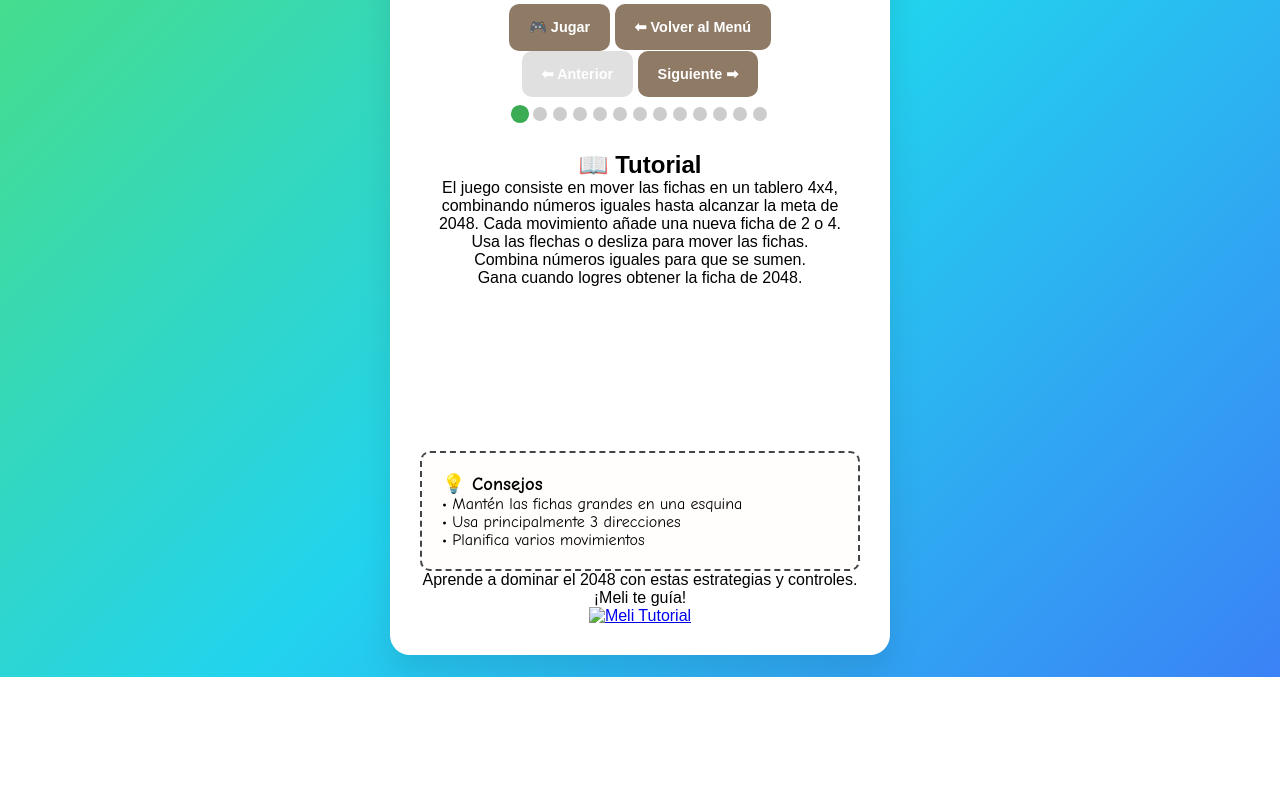
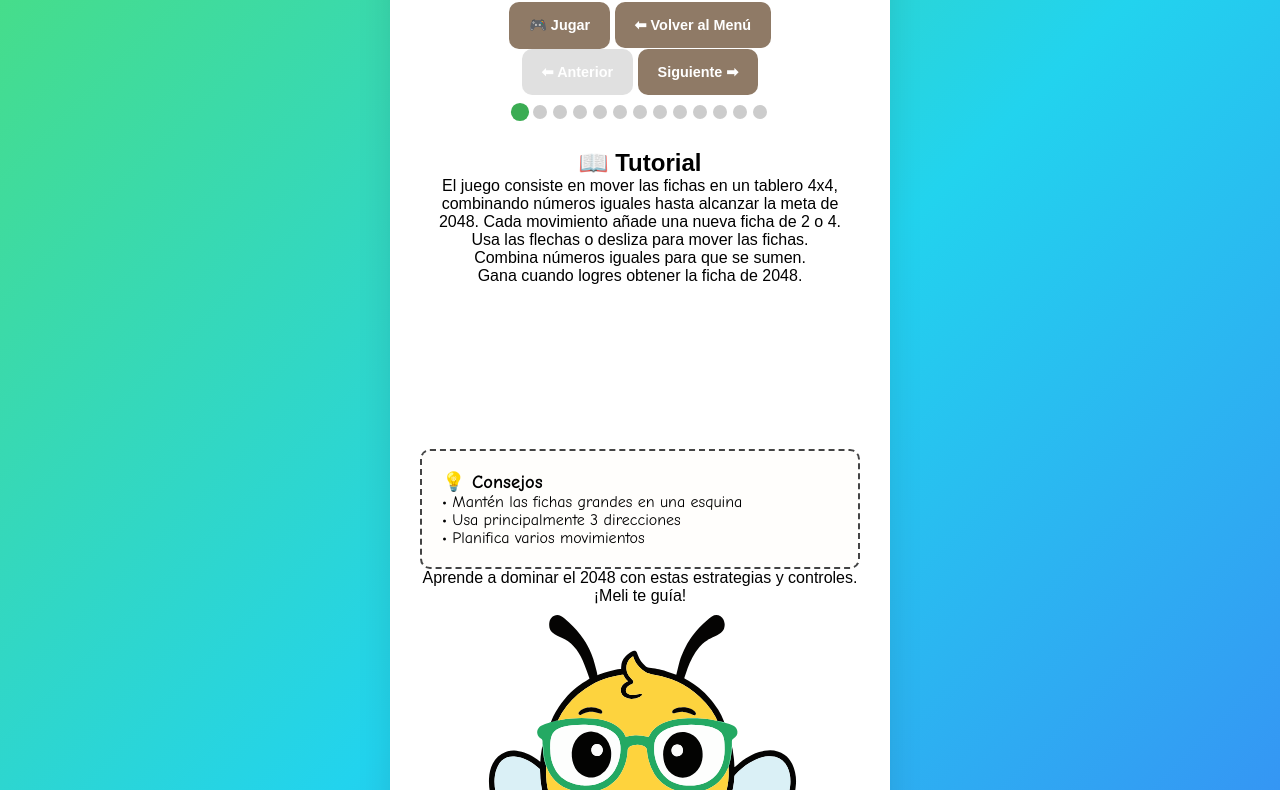
Before and after one commit to BrianPerez22/2048-EAN, a plain HTML site: page tutorial.html in a window 1280 px wide. Shown: the part 123-913 px from the top of the page. Before the commit the page ends 800 px from the top, so only its background shows below. Drawn offline with Linux system fonts and the light colour scheme.

Commit message:
fix: arreglo imagen en tutorial

```diff
--- a/tutorial.html
+++ b/tutorial.html
@@ -44,7 +44,7 @@
       <div class="instrucciones-tutorial">
         <p>Aprende a dominar el 2048 con estas estrategias y controles. ¡Meli te guía!</p>
         <a href="2048.html">
-          <img src="img/Meli-04.svg.svg" alt="Meli Tutorial" class="meli-tutorial-img">
+          <img src="img/Meli-04.svg" alt="Meli Tutorial" class="meli-tutorial-img">
         </a>
       </div>
 
```
